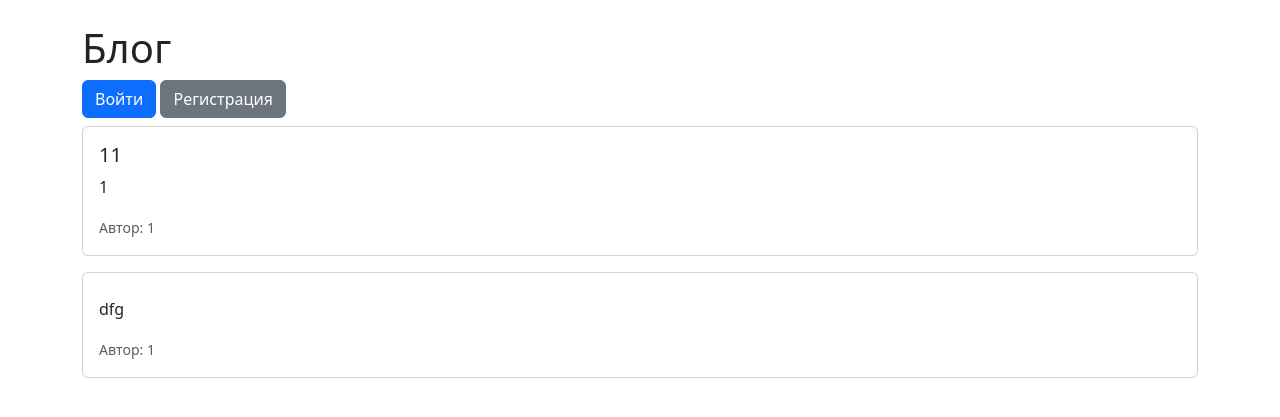
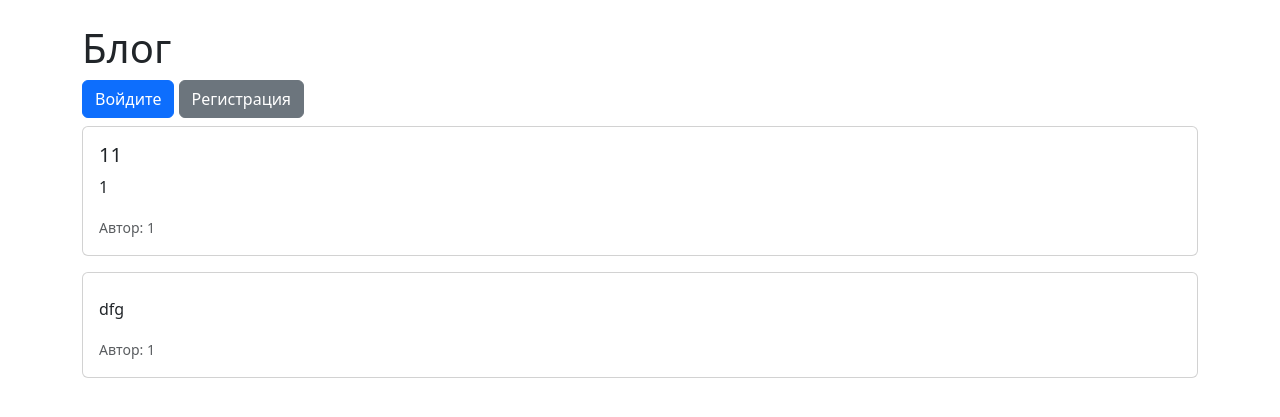
Before and after one commit to sttewiee/blog-flask, a Flask app: page / in a window 1280 px wide. Shown: the top 417 px of the page. Run offline with Flask 3, Linux system fonts and the light colour scheme.

Commit message:
new instance 2

```diff
--- a/templates/index.html
+++ b/templates/index.html
@@ -17,7 +17,7 @@
       <a class="btn btn-primary mb-2" href="{{ url_for('create') }}">Создать постик</a>
       <a class="btn btn-secondary mb-2" href="{{ url_for('logout') }}">Выйти</a>
     {% else %}
-      <a class="btn btn-primary mb-2" href="{{ url_for('login') }}">Войти</a>
+      <a class="btn btn-primary mb-2" href="{{ url_for('login') }}">Войдите</a>
       <a class="btn btn-secondary mb-2" href="{{ url_for('register') }}">Регистрация</a>
     {% endif %}
     {% for post in posts %}
```
Also changed, not shown: 2 other files.
